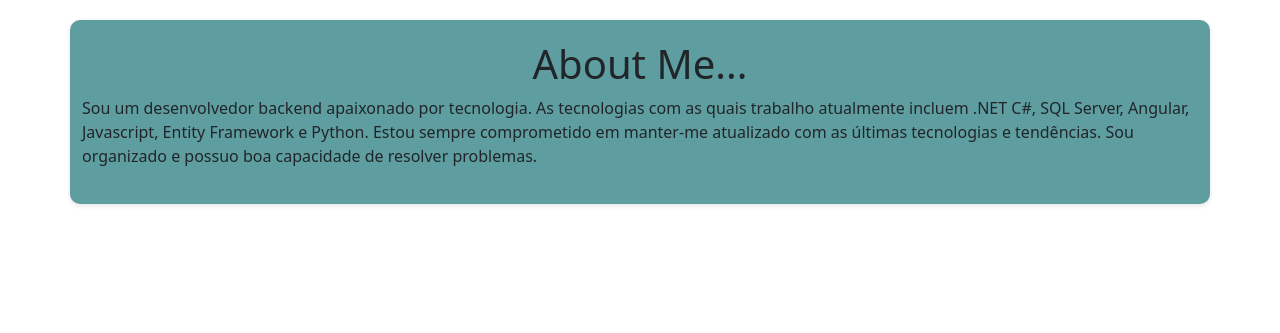
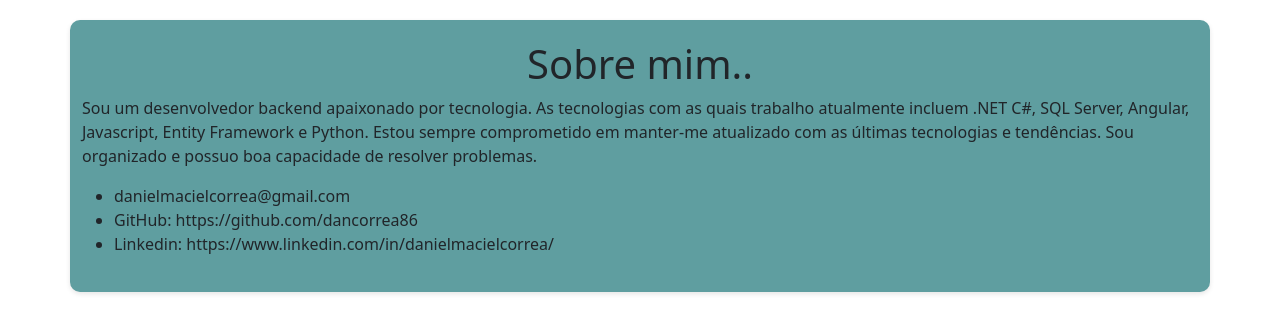
Before and after one commit to dancorrea86/ProjetoGeminiAlura, a Flask app: page /about in a window 1280 px wide. Shown: the part 56-389 px from the top of the page. Run offline with Flask 3, Linux system fonts and the light colour scheme.

Commit message:
Alteração do README e página about.

```diff
--- a/conexaoGemini.py
+++ b/conexaoGemini.py
@@ -16,9 +16,9 @@ genai.configure(api_key=GOOGLE_API_KEY)
 
 
 #Listando os modelos disponíveis
-for m in genai.list_models():
-  if 'embedContent' in m.supported_generation_methods:
-    print(m.name)
+# for m in genai.list_models():
+#   if 'embedContent' in m.supported_generation_methods:
+#     print(m.name)
 
 
 with open('md_data.json', encoding="utf8") as f:
--- a/requirements.txt
+++ b/requirements.txt
@@ -1,13 +1,11 @@
 annotated-types==0.6.0
 blinker==1.8.2
-Bootstrap-Flask==2.4.0
 cachetools==5.3.3
 certifi==2024.2.2
 charset-normalizer==3.3.2
 click==8.1.7
 colorama==0.4.6
 Flask==3.0.3
-Flask-WTF==1.2.1
 google-ai-generativelanguage==0.6.2
 google-api-core==2.19.0
 google-api-python-client==2.129.0
@@ -32,7 +30,6 @@ pydantic==2.7.1
 pydantic_core==2.18.2
 pyparsing==3.1.2
 python-dateutil==2.9.0.post0
-python-dotenv==1.0.1
 pytz==2024.1
 requests==2.31.0
 rsa==4.9
@@ -43,4 +40,3 @@ tzdata==2024.1
 uritemplate==4.1.1
 urllib3==2.2.1
 Werkzeug==3.0.3
-WTForms==3.1.2
--- a/templates/about.html
+++ b/templates/about.html
@@ -1,10 +1,15 @@
 {% extends 'base.html' %}
 {% block content%}
 <div class="container">
-    <h1>About Me...</h1>
+    <h1>Sobre mim..</h1>
     <p>Sou um desenvolvedor backend apaixonado por tecnologia. As tecnologias com as quais trabalho atualmente incluem
         .NET C#, SQL Server, Angular, Javascript, Entity Framework e Python. Estou sempre comprometido em manter-me
         atualizado com as últimas tecnologias e tendências. Sou organizado e possuo boa capacidade de resolver
         problemas.</p>
+    <ul>
+        <li>danielmacielcorrea@gmail.com</li>
+        <li>GitHub: https://github.com/dancorrea86</li>
+        <li>Linkedin: https://www.linkedin.com/in/danielmacielcorrea/</li>
+    </ul>
 </div>
 {% endblock %}
```
